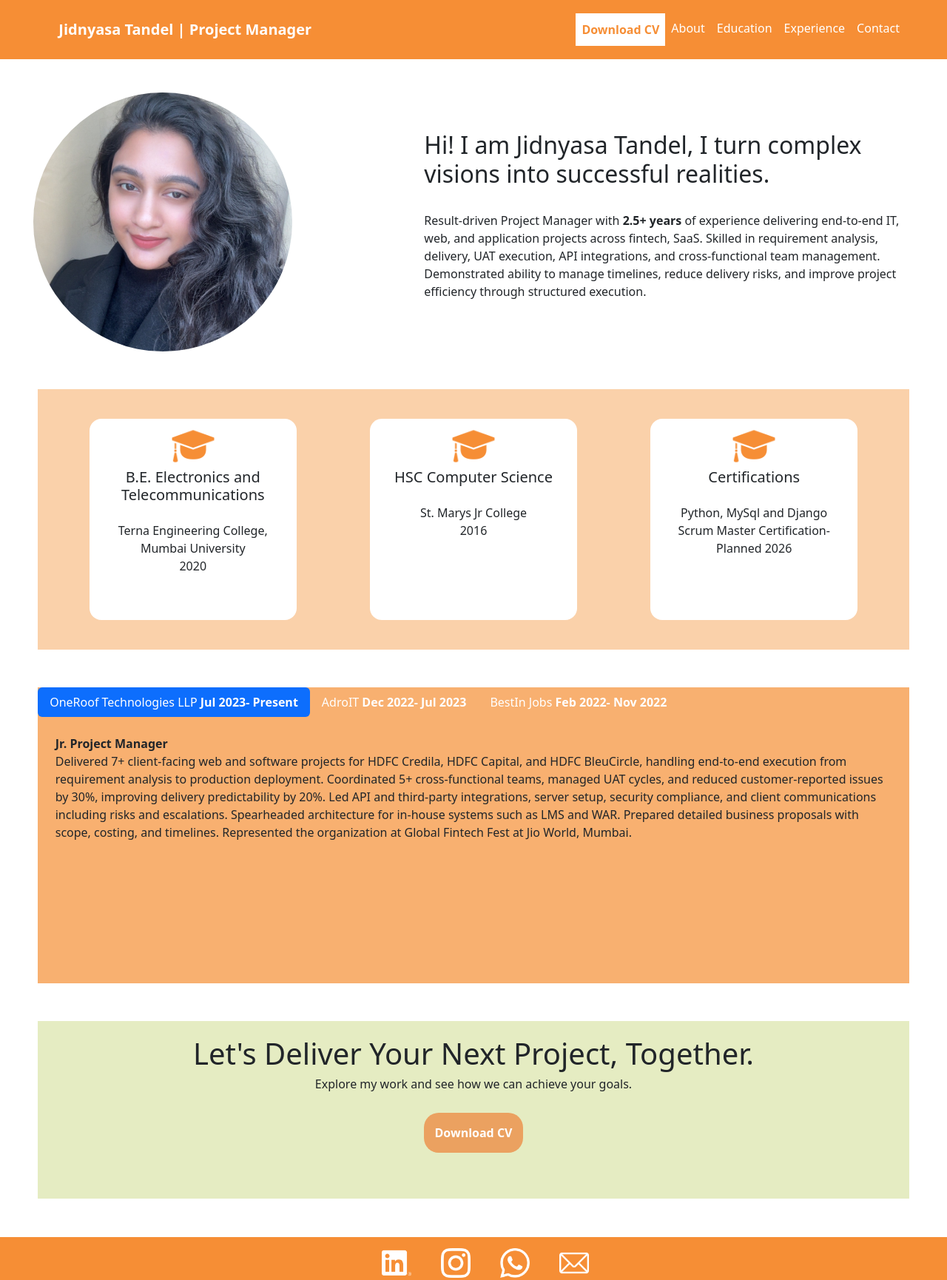
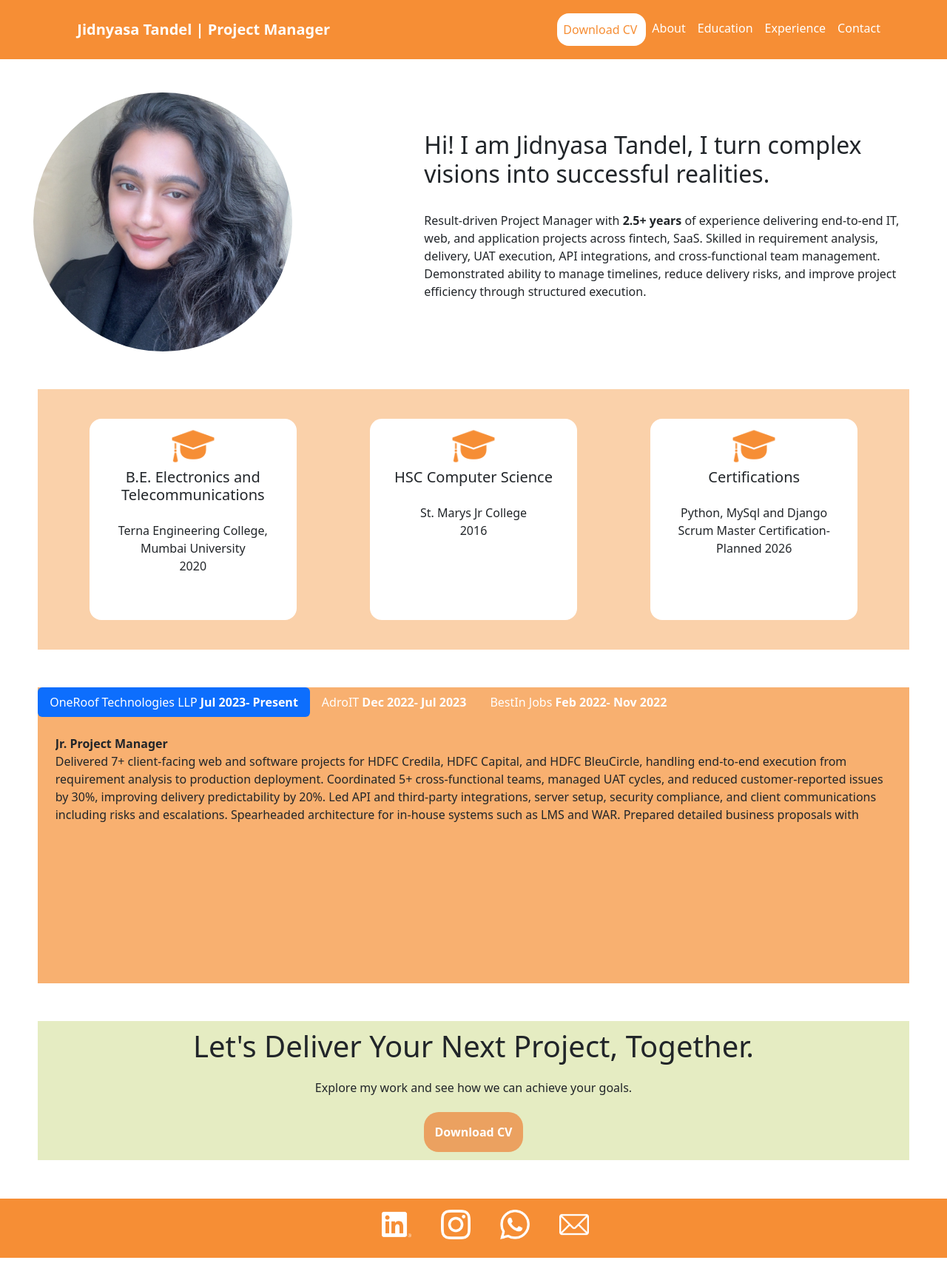
Before and after one commit to jidnyasa1922/Jidnyasa1922.github.io, a plain HTML site: page index.html in a window 1280 px wide. Shown: the whole page at 74% size. After the commit the page ends 1700 px from the top, so only its background shows below. Drawn offline with nearby package versions, Linux system fonts and the light colour scheme.

Commit message:
Add files via upload
updated index and css file as changes done in CMIT as of 15-01-2025

```diff
--- a/index.html
+++ b/index.html
@@ -17,37 +17,32 @@
     <header class="site-header">
       <nav class="navbar navbar-expand-lg custom-navbar">
 
-        <div class="container-fluid">
+        <div class="container">
           <a class="navbar-brand" href="#">Jidnyasa Tandel | Project Manager</a>
-          <button class="navbar-toggler" type="button" data-bs-toggle="collapse" data-bs-target="#navbarNav"
+          <button class="navbar-toggler shadow-none" type="button" data-bs-toggle="collapse" data-bs-target="#navbarNav"
             aria-controls="navbarNav" aria-expanded="false" aria-label="Toggle navigation">
             <span class="navbar-toggler-icon"></span>
           </button>
-          <div class="collapse navbar-collapse" id="navbarNav">
+          <div class="collapse navbar-collapse " id="navbarNav">
             <ul class="navbar-nav ms-auto">
 
-              <!-- <li class="nav-item">
-                <button class="header-resume"> <a class="nav-link active" aria-current="page" href="jidnyasa-cv.pdf"
-                    download="jidnyasaCV" target="_blank">Download CV</a> </button>
-              </li> -->
+              <li class="nav-item">
+                <a class="nav-link header-resume rounded-4 " href="jidnyasa-cv.pdf" download target="_blank">
+                  Download CV </a>
 
-              <li class="nav-item">
-                <a class="nav-link header-resume" href="jidnyasa-cv.pdf" download target="_blank">
-                  Download CV
-                </a>
               </li>
 
               <li class="nav-item">
-                <a class="nav-link" aria-current="page" href="#profile-section">About</a>
+                <a class="nav-link" aria-current="page" href="#profile-section"  >About</a>
               </li>
               <li class="nav-item">
-                <a class="nav-link" href="#education-section">Education</a>
+                <a class="nav-link" href="#education-section" >Education</a>
               </li>
               <li class="nav-item">
-                <a class="nav-link" href="#experience-section">Experience</a>
+                <a class="nav-link" href="#experience-section" >Experience</a>
               </li>
               <li class="nav-item">
-                <a class="nav-link" href="#contact-section">Contact</a>
+                <a class="nav-link" href="#contact-section" >Contact</a>
               </li>
             </ul>
           </div>
@@ -115,60 +110,6 @@
 
     </div>
 
-    <!-- <div class="experience">
-
-
-      <div class="nav nav-tabs " id="nav-tab" role="tablist">
-        <button class="nav-link active nava " id="nav-home-tab" data-bs-toggle="tab" data-bs-target="#nav-home" type="button"
-          role="tab" aria-controls="nav-home" aria-selected="true">Lorem ipsum dolor sit amet.</button>
-        <button class="nav-link navb" id="nav-profile-tab" data-bs-toggle="tab" data-bs-target="#nav-profile" type="button"
-          role="tab" aria-controls="nav-profile" aria-selected="false">Lorem ipsum dolor sit amet.</button>
-        <button class="nav-link navc" id="nav-contact-tab" data-bs-toggle="tab" data-bs-target="#nav-contact" type="button"
-          role="tab" aria-controls="nav-contact" aria-selected="false">Lorem ipsum dolor sit amet.</button>
-      </div>
-
-      <div class="tab-content" id="nav-tabContent">
-        <div class="tab-pane fade show active " id="nav-home" role="tabpanel" aria-labelledby="nav-home-tab"
-          tabindex="0">
-          <p>
-            Lorem ipsum dolor sit amet consectetur adipisicing elit. Nostrum voluptate, at, illo delectus nulla
-            repellendus dolores voluptas nemo totam nesciunt nam ducimus inventore veritatis adipisci? Commodi
-            temporibus saepe perspiciatis quod similique consequatur molestias vel iste delectus explicabo. Laborum,
-            natus ab? Id, fugit repellat. Amet non quisquam nobis perferendis optio eos sequi corporis nemo, numquam
-            repellat! Perspiciatis repellendus hic eius sunt tempora aspernatur obcaecati nam ut, rem incidunt possimus
-            deserunt cum non reiciendis quos voluptatibus officia ad cumque veritatis corporis? Officiis, cumque vel
-            quam, architecto commodi laboriosam itaque repellat asperiores tempora quibusdam delectus nisi perspiciatis
-            non quis possimus laudantium similique ipsum?
-          </p>
-        </div>
-        <div class="tab-pane fade" id="nav-profile" role="tabpanel" aria-labelledby="nav-profile-tab" tabindex="0">
-          <p>
-            Lorem ipsum dolor sit amet consectetur adipisicing elit. Nostrum voluptate, at, illo delectus nulla
-            repellendus dolores voluptas nemo totam nesciunt nam ducimus inventore veritatis adipisci? Commodi
-            temporibus saepe perspiciatis quod similique consequatur molestias vel iste delectus explicabo. Laborum,
-            natus ab? Id, fugit repellat. Amet non quisquam nobis perferendis optio eos sequi corporis nemo, numquam
-            repellat! Perspiciatis repellendus hic eius sunt tempora aspernatur obcaecati nam ut, rem incidunt possimus
-            deserunt cum non reiciendis quos voluptatibus officia ad cumque veritatis corporis? Officiis, cumque vel
-            quam, architecto commodi laboriosam itaque repellat asperiores tempora quibusdam delectus nisi perspiciatis
-            non quis possimus laudantium similique ipsum?
-          </p>
-        </div>
-        <div class="tab-pane fade" id="nav-contact" role="tabpanel" aria-labelledby="nav-contact-tab" tabindex="0">
-          <p>
-            Lorem ipsum dolor sit amet consectetur adipisicing elit. Nostrum voluptate, at, illo delectus nulla
-            repellendus dolores voluptas nemo totam nesciunt nam ducimus inventore veritatis adipisci? Commodi
-            temporibus saepe perspiciatis quod similique consequatur molestias vel iste delectus explicabo. Laborum,
-            natus ab? Id, fugit repellat. Amet non quisquam nobis perferendis optio eos sequi corporis nemo, numquam
-            repellat! Perspiciatis repellendus hic eius sunt tempora aspernatur obcaecati nam ut, rem incidunt possimus
-            deserunt cum non reiciendis quos voluptatibus officia ad cumque veritatis corporis? Officiis, cumque vel
-            quam, architecto commodi laboriosam itaque repellat asperiores tempora quibusdam delectus nisi perspiciatis
-            non quis possimus laudantium similique ipsum?
-          </p>
-        </div>
-
-      </div>
-
-    </div> -->
 
     <div class="experience-new" id="experience-section">
 
@@ -237,18 +178,23 @@
 
 
     <div class="cta" id="cta-section">
-      <h1>
-        Let's Deliver Your Next Project, Together.</h1>
+      <div class="cta-one">
+        <h1>
+          Let's Deliver Your Next Project, Together.
+        </h1>
+      </div>
 
-      <h6>
-        Explore my work and see how we can achieve your goals.
-      </h6>
+      <div class="cta-two">
+        <h6>
+          Explore my work and see how we can achieve your goals.
+        </h6>
+      </div>
 
-      <button class="resume"> <a href="jidnyasa-cv.pdf" download="jidnyasaCV" target="_blank"> Download CV </a>
-      </button>
-
-      <!-- <button class="header-resume"> <a class="nav-link active" aria-current="page" href="jidnyasa-cv.pdf"
-        download="jidnyasaCV" target="_blank">Download CV</a> </button> -->
+      <div class="cta-three">
+        <button class="resume"> <a class="resume-link" href="jidnyasa-cv.pdf" download="jidnyasaCV" target="_blank">
+            Download CV </a>
+        </button>
+      </div>
 
     </div>
 
@@ -273,6 +219,9 @@
 
   <script src="https://cdn.jsdelivr.net/npm/bootstrap@5.3.8/dist/js/bootstrap.bundle.min.js"
     integrity="sha384-FKyoEForCGlyvwx9Hj09JcYn3nv7wiPVlz7YYwJrWVcXK/BmnVDxM+D2scQbITxI" crossorigin="anonymous">
+
+
+
     </script>
 </body>
 
--- a/portfolio.css
+++ b/portfolio.css
@@ -46,7 +46,7 @@
 
     .tab-pane {
 
-        max-height: 200px;
+        max-height: 100px;
         overflow-y: auto;
         /* white-space: nowrap; */
         -webkit-overflow-scrolling: touch;
@@ -85,8 +85,14 @@
         padding: 14px 12px;
         text-align: left;
         border-radius: 10px;
+        /* margin-top: 10px; */
     }
+
+    /* .header-resume {
+    width: 120px; */
 }
+
+
 
 
 
@@ -104,9 +110,11 @@
 .header-resume {
     background: white;
     color: #f68e35 !important;
-    border-radius: 2rem;
-    padding: 10px 18px;
-    font-weight: 600;
+    padding: 10px;
+    width: 120px;
+    /* border-radius: 2rem; */
+    /* padding: 10px 18px; */
+    /* font-weight: 600; */
 }
 
 
@@ -169,6 +177,32 @@
     justify-items: center;
 }
 
+.tab-pane {
+
+        max-height: 120px;
+        overflow-y: auto;
+        /* white-space: nowrap; */
+        -webkit-overflow-scrolling: touch;
+
+
+    }
+
+.cta {
+    display: grid;
+    grid-template-rows: repeat(3, 1fr);
+    /* height: 30vh; */
+    background-color: #e5ecc2;
+    /* margin: 10px 0px; */
+    /* text-align: center; */
+    /* padding: 20px; */
+    margin: 4%;
+    /* gap: 10px; */
+    padding: 10px;
+justify-content: center;
+align-items: center;
+text-align: center;
+/* box-sizing: border-box; */
+}
 
 .card-one,
 .card-two,
@@ -286,13 +320,8 @@
     text-decoration: none;
 } */
 
-.cta {
-    height: 30vh;
-    background-color: #e5ecc2;
-    margin: 10px 0px;
-    text-align: center;
-    padding: 20px;
-    margin: 4%;
+#profile-section, #education-section, #experience-section, #contact-section {
+      scroll-margin-top: 100px;
 
 }
 
@@ -303,7 +332,7 @@
     background-color: #eba160;
     color: white;
     border-radius: 20px;
-    margin-top: 20px;
+    /* margin-top: 20px; */
     font-weight: bold;
     /* text-underline-offset: none; */
     text-decoration: none;
@@ -317,10 +346,17 @@
 
 .resume:hover {
     border: white;
-    padding: 1.1rem;
+    background-color: rgb(59, 126, 59);
+    color: white;
+    /* padding: 1.1rem; */
     /* border: 3px solid white; */
 
 
+}
+
+.resume-link:hover {
+    /* padding: 10px; */
+    margin: 0.8px;
 }
 
 .footer {
```
